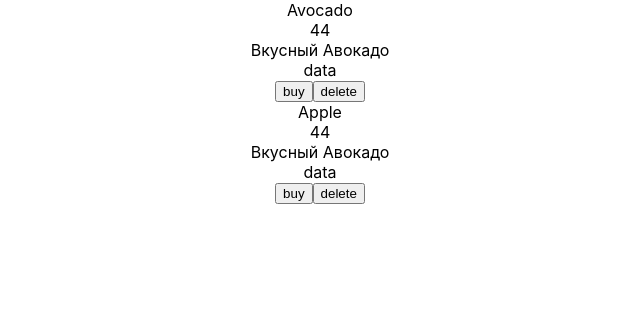
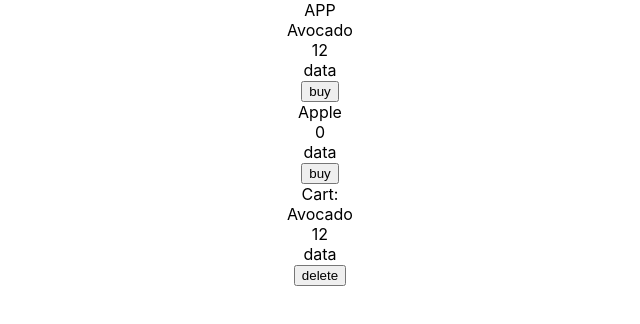
Before and after one commit to roasher/react-learning, a React (Create React App) app: page / in a window 1280 px wide. Shown: the top 324 px of the page, without its empty margins (320-960 px from the left). Built offline with nearby package versions, Linux system fonts and the light colour scheme.

Commit message:
add cart (bugged)

```diff
--- a/src/App.css
+++ b/src/App.css
@@ -1,38 +1,8 @@
-.App {
+.app {
   text-align: center;
 }
 
-.App-logo {
-  height: 40vmin;
-  pointer-events: none;
+.header {
+  border-bottom: 1px solid black;
+  margin-bottom: 15px;
 }
-
-@media (prefers-reduced-motion: no-preference) {
-  .App-logo {
-    animation: App-logo-spin infinite 20s linear;
-  }
-}
-
-.App-header {
-  background-color: #282c34;
-  min-height: 100vh;
-  display: flex;
-  flex-direction: column;
-  align-items: center;
-  justify-content: center;
-  font-size: calc(10px + 2vmin);
-  color: white;
-}
-
-.App-link {
-  color: #61dafb;
-}
-
-@keyframes App-logo-spin {
-  from {
-    transform: rotate(0deg);
-  }
-  to {
-    transform: rotate(360deg);
-  }
-}
--- a/src/App.js
+++ b/src/App.js
@@ -6,38 +6,83 @@ class App extends React.Component {
 
   state = {
     products: [
-      {id: '1', name: "Avocado", count: 44},
-      {id: '2', name: "Apple", count: 44}
-    ]
+      {id: '1', name: "Avocado"},
+      {id: '2', name: "Apple"}
+    ],
+    cart: [{id: '1', count: 12}]
   }
 
-  addToCartHandler = (id) => {
-    console.log(`increasing count ${id}`)
-    const [product] = this.state.products.filter((item) => item.id === id);
-    product.count++
-    this.setState(this.state)
+  addToCart = (id) => {
+    console.log(`add to cart ${id}`)
+    this.setState((previousState) => {
+      const cart = previousState.cart;
+      let productArrayIndex = cart.findIndex(product => product.id === id);
+      console.log("index", productArrayIndex)
+      if (productArrayIndex !== -1) {
+        console.log(`filteredProductInCart before ${cart[productArrayIndex].count}`)
+        const left = cart.slice(0, productArrayIndex - 1);
+        const right = cart.slice(productArrayIndex + 1, cart.length);
+        console.log("left", left)
+        console.log("right", right)
+        return {
+          cart: [...left, {
+            id,
+            count: cart[productArrayIndex].count++
+          }, ...right]
+        }
+      } else {
+        return {cart: [...cart, {id, count: 1}]};
+      }
+    })
+  }
+
+  getProductById = (id) => {
+    return this.state.products.filter(product => product.id === id)[0]
   }
 
   deleteFromCart = (id) => {
     console.log(`deleting ${id}`)
-    const filteredProducts = this.state.products.filter((item) => item.id !== id);
-    this.setState({ products: filteredProducts });
+    this.setState((previousState) => {
+      const allButProductWithInputId = previousState.cart.filter(product => product.id !== id);
+      return {cart: allButProductWithInputId}
+    });
+  }
+
+  getProductCountInCart = (id) => {
+    const productInCart = this.state.cart.filter((product) => product.id === id)[0];
+    return productInCart ? productInCart.count : 0
   }
 
   render() {
     return (
-      <div className="App">
-        {this.state.products.map((product) => (
-          <Product
-            key={product.id}
-            name={product.name}
-            count={product.count}
-            addToCart={() => this.addToCartHandler(product.id)}
-            deleteFromCart={() => this.deleteFromCart(product.id)}
-          >
-            Вкусный Авокадо
-          </Product>
-        ))}
+      <div className="app">
+        <header>APP</header>
+        <div>
+          {this.state.products.map((product) => {
+            return (
+              <Product
+                key={product.id}
+                name={product.name}
+                count={this.getProductCountInCart(product.id)}
+                addToCart={() => this.addToCart(product.id)}
+              />
+            )
+          })}
+        </div>
+        <div>
+          Cart:
+          {this.state.cart.map((cartItem) => {
+            const product = this.getProductById(cartItem.id);
+            return (
+              <Product
+                key={product.id}
+                name={product.name}
+                count={cartItem.count}
+                deleteFromCart={() => this.deleteFromCart(product.id)}
+              />
+            )
+          })}
+        </div>
       </div>
     );
   }
--- a/src/Product.js
+++ b/src/Product.js
@@ -7,8 +7,8 @@ const Product = ({name, count, children, data = true, addToCart, deleteFromCart}
       <div>{count}</div>
       <div>{children}</div>
       {data && <div>data</div>}
-      <button onClick={addToCart}>buy</button>
-      <button onClick={deleteFromCart}>delete</button>
+      {addToCart && <button onClick={addToCart}>buy</button>}
+      {deleteFromCart && <button onClick={deleteFromCart}>delete</button>}
     </div>
   )
 }
```
